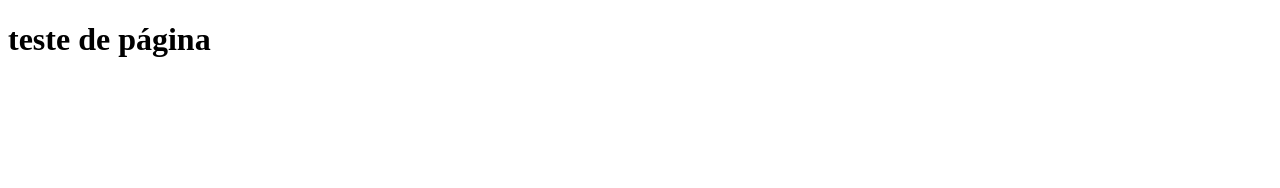
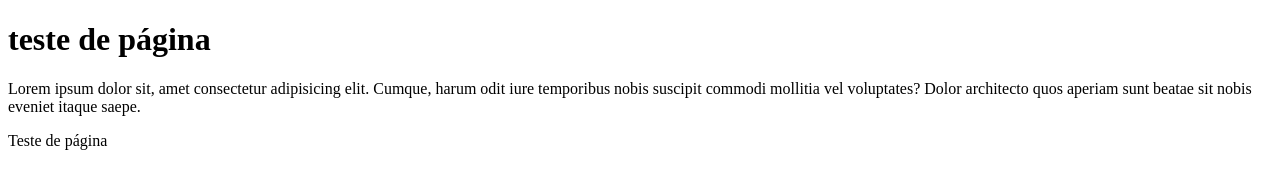
Before and after one commit to jlth20/Aula2025-2, a plain HTML site: page index.html in a window 1280 px wide. Drawn offline with Linux system fonts and the light colour scheme.

Commit message:
Update index.html
teste02

```diff
--- a/index.html
+++ b/index.html
@@ -7,5 +7,7 @@
 </head>
 <body>
     <h1> teste de página</h1>
+    <p>Lorem ipsum dolor sit, amet consectetur adipisicing elit. Cumque, harum odit iure temporibus nobis suscipit commodi mollitia vel voluptates? Dolor architecto quos aperiam sunt beatae sit nobis eveniet itaque saepe.</p>
+    <p> Teste de página</p>
 </body>
 </html>
```
